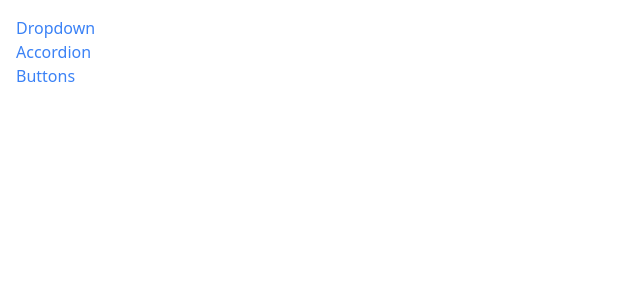
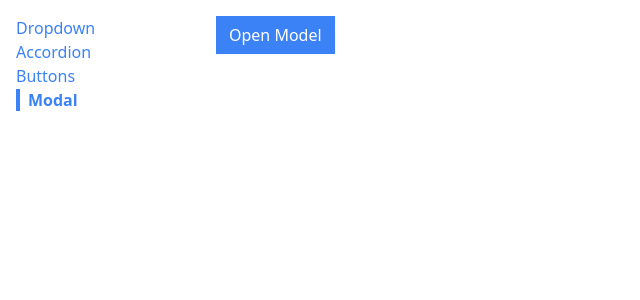
Before and after one commit to ImranNawar/Payement_Form, a React (Create React App) app in the folder components/: page /modal in a window 1280 px wide. Shown: the top 300 px of the page, without its empty margins (0-640 px from the left). Built offline with nearby package versions, Linux system fonts and the light colour scheme.

Commit message:
added model

```diff
--- a/components/public/index.html
+++ b/components/public/index.html
@@ -29,15 +29,6 @@
   <body>
     <noscript>You need to enable JavaScript to run this app.</noscript>
     <div id="root"></div>
-    <!--
-      This HTML file is a template.
-      If you open it directly in the browser, you will see an empty page.
-
-      You can add webfonts, meta tags, or analytics to this file.
-      The build step will place the bundled scripts into the <body> tag.
-
-      To begin the development, run `npm start` or `yarn start`.
-      To create a production bundle, use `npm run build` or `yarn build`.
-    -->
+    <div class="modal-container"></div>
   </body>
 </html>
--- a/components/src/App.js
+++ b/components/src/App.js
@@ -4,6 +4,7 @@
 import AccordionPage from './pages/AccordionPage';
 import DropdownPage from './pages/DropdownPage';
 import ButtonPage from './pages/ButtonPage';
+import ModalPage from './pages/ModalPage';
 
 const App = () => {
   return (
@@ -19,6 +20,9 @@
         <Route path="/buttons">
           <ButtonPage />
         </Route>
+        <Route path="/modal">
+          <ModalPage />
+        </Route>
       </div>
     </div>
   )
--- /dev/null
+++ b/components/src/components/Modal.js
@@ -0,0 +1,30 @@
+import React from 'react';
+import ReactDOM from 'react-dom';
+import { useEffect } from 'react';
+
+const Modal = ({ onClose, children, actionBar}) => {
+  useEffect(() => {    //for no scrolling when model open
+    document.body.classList.add('overflow-hidden');
+
+    return () => {
+      document.body.classList.remove('overflow-hidden');
+    }
+  }, []);
+
+  return ReactDOM.createPortal(
+    <div>
+      <div onClick={onClose} className='fixed inset-0 bg-gray-300 opacity-80'></div>
+      <div className='fixed inset-40 p-10 bg-white'>
+        <div className='flex flex-col justify-between h-full'>
+          {children}
+          <div className='flex justify-end'>
+            {actionBar}
+          </div>
+        </div>
+      </div>
+    </div>,
+    document.querySelector('.modal-container')
+  );
+}
+
+export default Modal
--- a/components/src/components/Sidebar.js
+++ b/components/src/components/Sidebar.js
@@ -5,7 +5,8 @@
   const links = [
     {label: 'Dropdown', path: '/'},
     {label: 'Accordion', path: '/accordion'},
-    {label: 'Buttons', path: '/buttons'}
+    {label: 'Buttons', path: '/buttons'},
+    {label: 'Modal', path: '/modal'}
   ];
 
   const renderedLinks = links.map((link) => {
--- /dev/null
+++ b/components/src/pages/ModalPage.js
@@ -0,0 +1,35 @@
+import React from 'react';
+import { useState } from 'react';
+import Modal from '../components/Modal';
+import Button from '../components/Button';
+
+const ModalPage = () => {
+  const [showModal, setShowModal]= useState(false);
+
+  const handleClick = () => {
+    setShowModal(true);
+  };
+
+  const handleClose = () => {
+    setShowModal(false);
+  };
+
+  const actionBar = <div>
+    <Button onClick={handleClose} primary>I Accept</Button>
+  </div>
+
+  const modal = <Modal onClose={handleClose} actionBar={actionBar}>
+    <p>
+      Here is an important agreement for you to accept.
+    </p>
+  </Modal>
+
+  return (
+    <div className='relative'>
+      <Button onClick={handleClick} onClose={handleClose} primary>Open Model</Button>
+      {showModal && modal}
+    </div>
+  )
+}
+
+export default ModalPage
```
